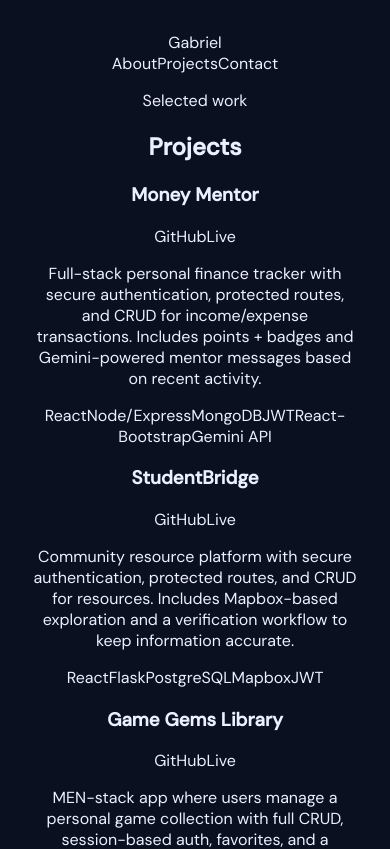
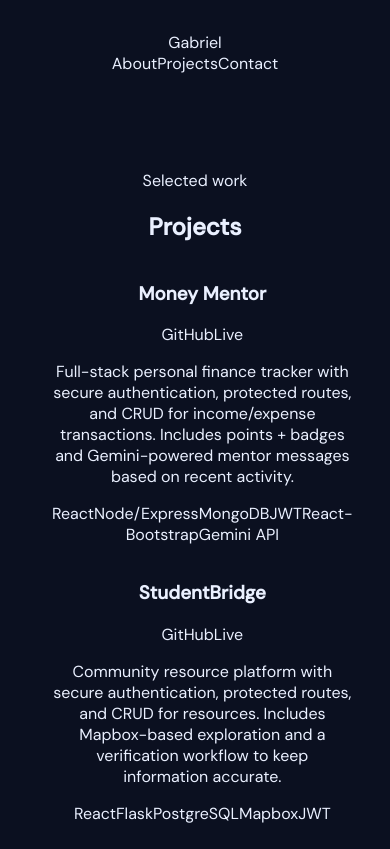
Before and after one commit to gabogara/gabriel-restrepo-portfolio, a React (Vite) app: page /projects in a window 390 px wide. Shown: the top 849 px of the page. Built offline with nearby package versions, Linux system fonts and the light colour scheme.

Commit message:
style: add basic style on ProjectsPage and ContactPage

```diff
--- a/src/index.css
+++ b/src/index.css
@@ -146,3 +146,15 @@ a {
   margin: 18px 0 0;
   padding-left: 18px;
 }
+
+.grid {
+  display: grid;
+  gap: 16px;
+  grid-template-columns: repeat(2, minmax(0, 1fr));
+}
+
+@media (max-width: 900px) {
+  .grid {
+    grid-template-columns: 1fr;
+  }
+}
--- a/src/pages/ContactPage.jsx
+++ b/src/pages/ContactPage.jsx
@@ -2,15 +2,15 @@ import SectionHeader from "../components/SectionHeader";
 
 const ContactPage = () => {
   return (
-    <div>
-      <section>
-        <div>
+    <div className="page">
+      <section className="section">
+        <div className="container">
           <SectionHeader title="Contact" subtitle="Let’s connect" />
 
-          <div>
-            <p>The fastest way to reach me is email.</p>
+          <div className="card">
+            <p className="lead">The fastest way to reach me is email.</p>
 
-            <p>
+            <p className="muted">
               Email:{" "}
               <a href="mailto:gabriel.acosta.rest@gmail.com">
                 gabriel.acosta.rest@gmail.com
--- a/src/pages/ProjectsPage.jsx
+++ b/src/pages/ProjectsPage.jsx
@@ -4,11 +4,11 @@ import { PROJECTS } from "../data/projects";
 
 const ProjectsPage = () => {
   return (
-    <div>
-      <section>
-        <div>
+    <div className="page">
+      <section className="section">
+        <div className="container">
           <SectionHeader title="Projects" subtitle="Selected work" />
-          <div>
+          <div className="grid">
             {PROJECTS.map((p) => (
               <ProjectCard key={p.title} project={p} />
             ))}
```
